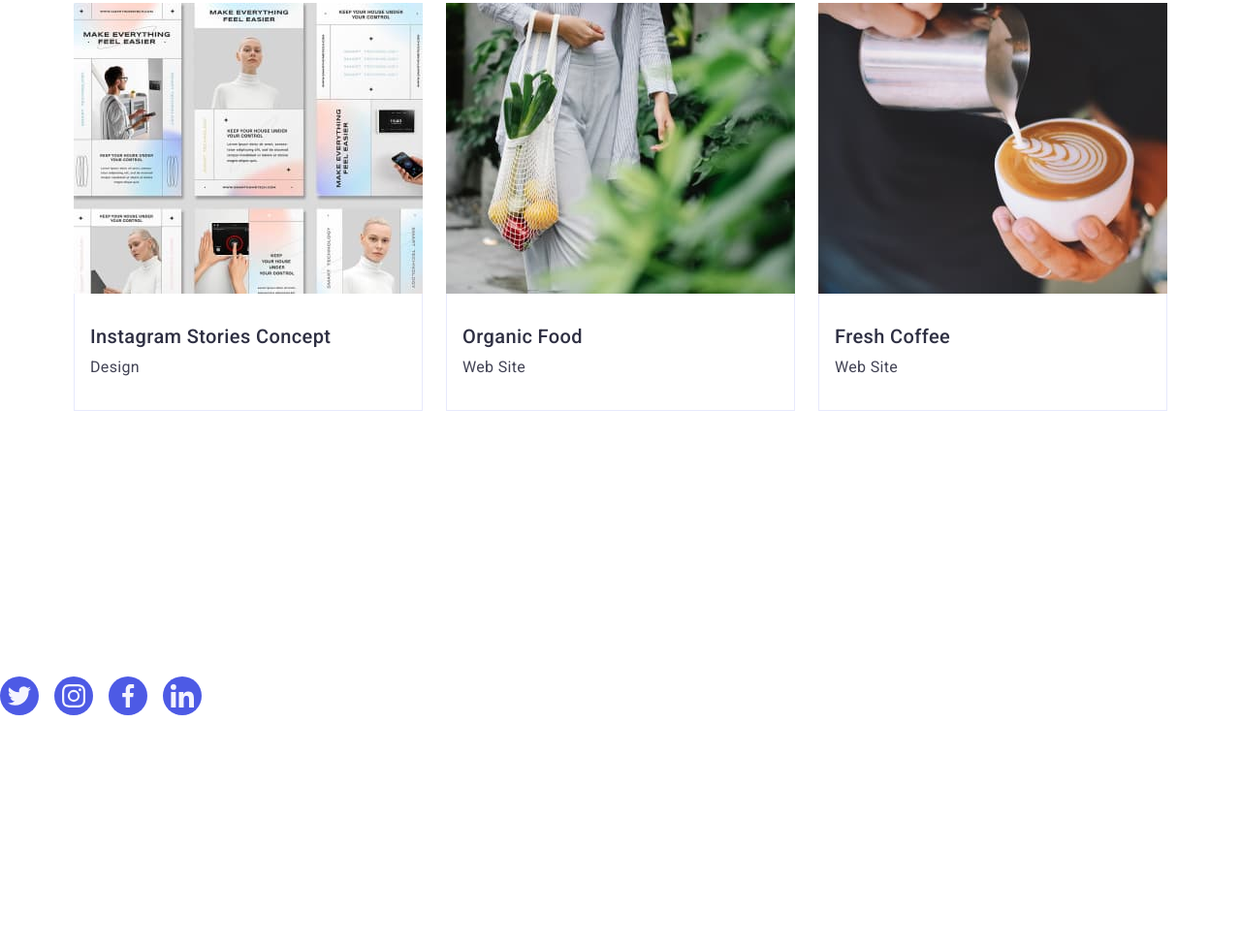
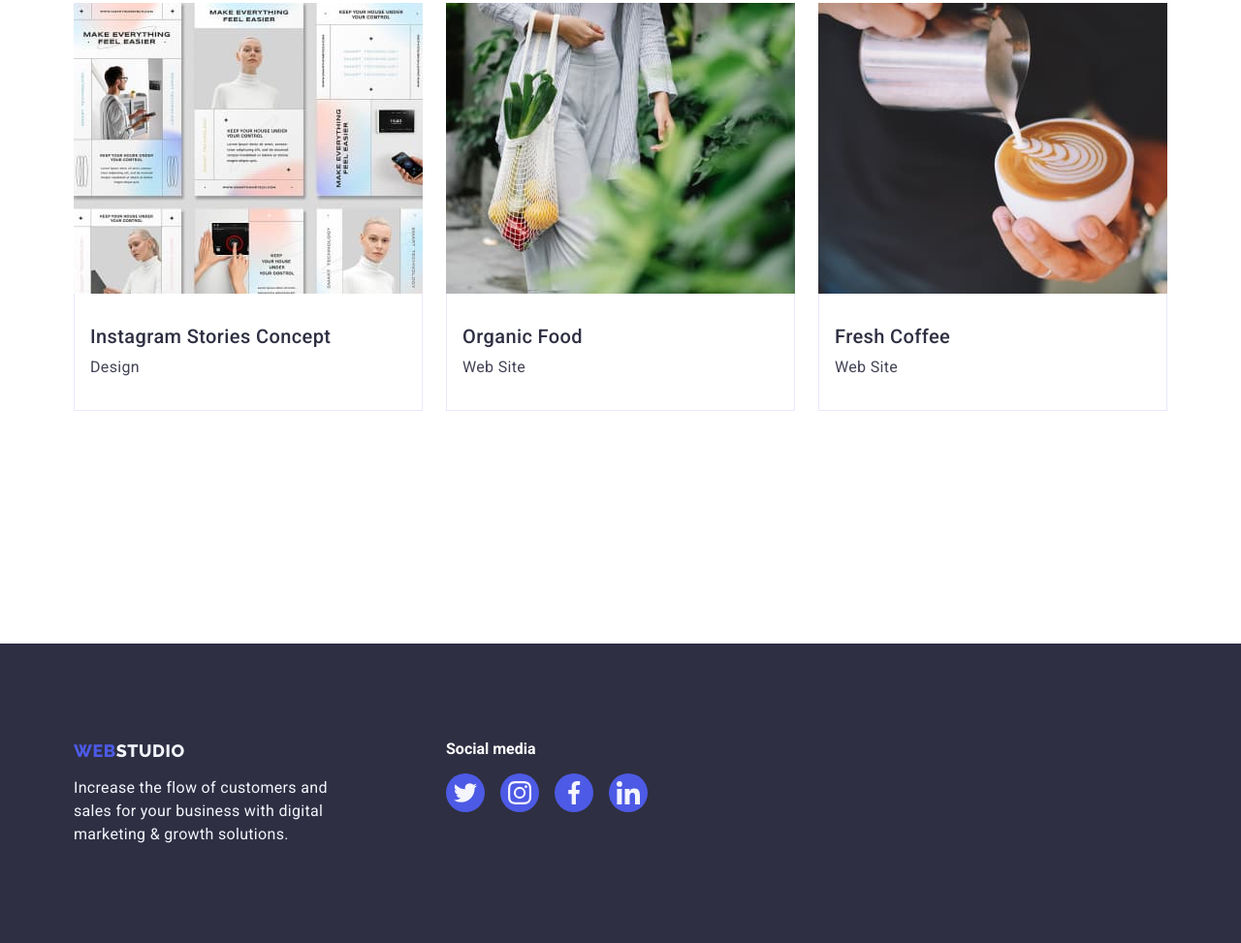
Before and after one commit to Vladyslav50/goit-markup-hw-04, a plain HTML site: page portfolio.html in a window 1280 px wide. Shown: the part 1226-2199 px from the top of the page at 97% size. Before the commit the page ends 1964 px from the top, so only its background shows below. Drawn offline with nearby package versions, Linux system fonts and the light colour scheme.

Commit message:
Sum10.06_1

```diff
--- a/portfolio.html
+++ b/portfolio.html
@@ -33,7 +33,9 @@
               <a class="header-link link" href="./index.html">Studio</a>
             </li>
             <li>
-              <a class="header-link link current" href="./portfolio.html">Portfolio</a>
+              <a class="header-link link current" href="./portfolio.html"
+                >Portfolio</a
+              >
             </li>
             <li>
               <a class="header-link link" href="">Contacts</a>
@@ -292,7 +294,19 @@
       </section>
     </main>
 
-   <!--Section Soc Links-->
+    <footer class="footer">
+      <div class="container container-footer">
+        <div>
+          <a class="logo link footer-logo" href="./index.html"
+            >Web<span class="logo-accent-white">Studio</span></a
+          >
+          <p class="paragraf-text-white">
+            Increase the flow of customers and sales for your business with
+            digital marketing & growth solutions.
+          </p>
+        </div>
+
+        <!--Section Soc Links-->
         <div class="soc-link-blok">
           <h4 class="soc-link-titel">Social media</h4>
           <ul class="soc-link-list">
```
